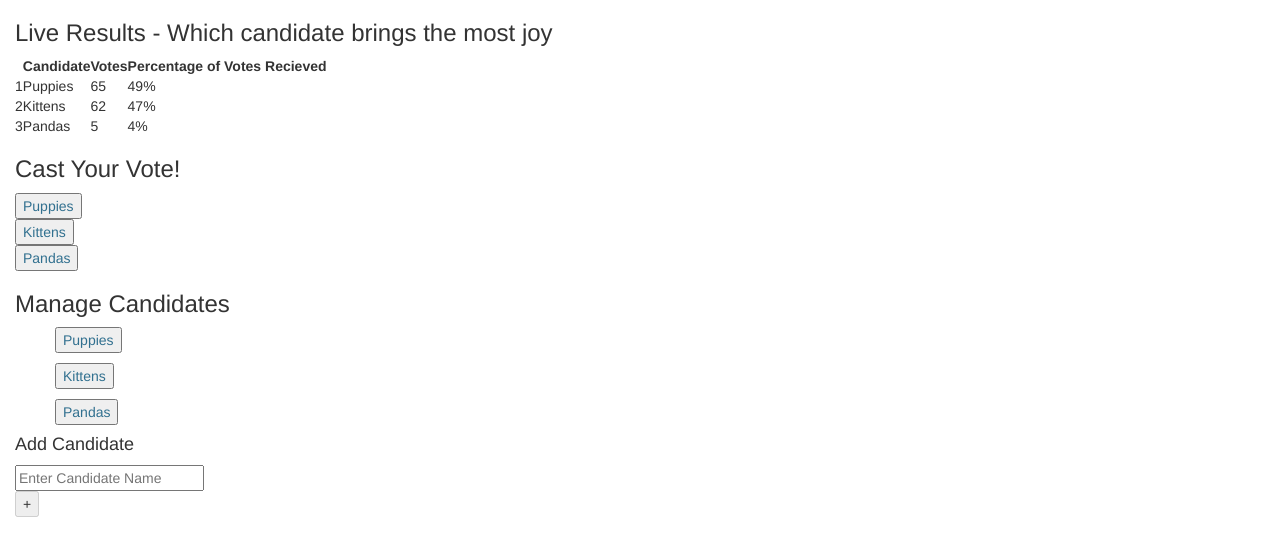
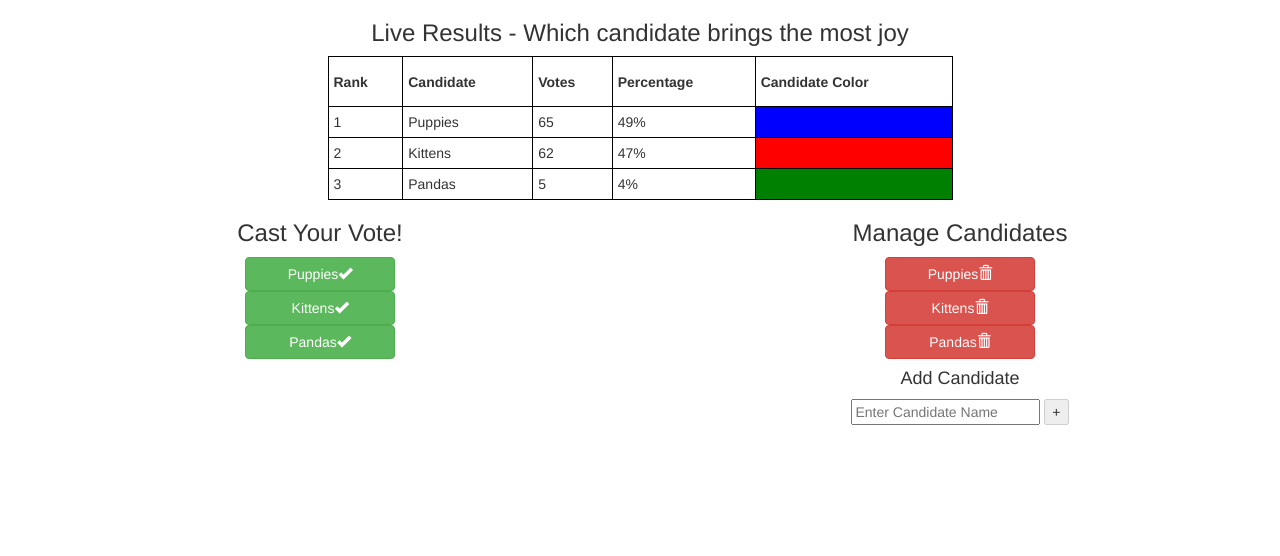
Before and after one commit to elliotthomas/DeveloperITM, a plain HTML site: page index.html in a window 1280 px wide. Drawn offline with nearby package versions, Linux system fonts and the light colour scheme.

Commit message:
updated styling

```diff
--- a/App/Election.App.js
+++ b/App/Election.App.js
@@ -97,14 +97,12 @@
 
             ctrl.newCandidate = null;
 
-            //TODO Add code to add a new candidate
             ctrl.addNewCandidate = function () {
               console.log("in add new candidate");
-              console.log("new candidate name ->" ,ctrl.newCandidate);
               ctrl.onCreate({$candidate: ctrl.newCandidate});
+              ctrl.newCandidate = buildNewCandidate();
             };//end add new candidate
 
-            //TODO Add code to remove a candidate
             ctrl.removeCandidate = function (candidate) {
               console.log('in remove candidate');
               ctrl.onDelete({$candidate: candidate})
@@ -122,7 +120,7 @@
                   color += letters[Math.floor(Math.random() * 16)];
                 }
                 return color;
-              }
+              };//end getRandomColor
 		}
 
 })(window.angular);
@@ -146,6 +144,7 @@
 			var ctrl = this;
 
             ctrl.getCandidatePercentage = function (votes) {
+              console.log('inget candidate percentage');
                 var total = _.sumBy(ctrl.candidates, "votes");
                 if (total) {
                     return (100 * votes / total).toFixed(0) + "%"
--- a/App/Election.Candidate.Component.Template.html
+++ b/App/Election.Candidate.Component.Template.html
@@ -2,11 +2,11 @@
     <div>
         <!-- List of Candidates -->
         <h3>Manage Candidates</h3>
-        <ol ng-repeat="candidate in $ctrl.candidates">
-          <button type="button" ng-click="$ctrl.removeCandidate(candidate)">
-              <span class="text-info" ng-bind="candidate.name"></span>
+        <div ng-repeat="candidate in $ctrl.candidates">
+          <button class= 'btn btn-danger' type="button" ng-click="$ctrl.removeCandidate(candidate)">
+              <span ng-bind = "candidate.name"></span><span class= 'glyphicon glyphicon-trash'></span>
           </button>
-        </ol>
+        </div>
 
     </div>
     <div>
@@ -15,10 +15,7 @@
         <div ng-form="$ctrl.form">
             <div>
                 <input type="text" placeholder="Enter Candidate Name" required ng-model="$ctrl.newCandidate.name"/>
-            </div>
-            <div>
-                <button type="button" ng-disabled="$ctrl.form.$invalid" ng-click= "$ctrl.addNewCandidate()"  > + </button>
-				<!--TODO Implement a add candidate function-->
+                <button type="button" ng-disabled="$ctrl.form.$invalid" ng-click= "$ctrl.addNewCandidate()"> + </button>
             </div>
         </div>
     </div>
--- a/App/Election.Component.Template.html
+++ b/App/Election.Component.Template.html
@@ -6,16 +6,16 @@
 			</tf-election-results>
 		</div>
 		<div>
-			<div>
+			<div class="row">
 				<!--Vote Component-->
-				<div>
+				<div class="col-md-6" align= 'center'>
 					<tf-election-vote
 						candidates="$ctrl.candidates"
 						on-vote="$ctrl.onVote($candidate)">
 					</tf-election-vote>
 				</div>
 				<!--Candidate Component-->
-				<div>
+				<div class="col-md-6 row-div" align= 'center'>
 					<tf-election-candidate
 						candidates="$ctrl.candidates"
 						on-create = '$ctrl.onCandidateCreate($candidate)'
--- a/App/Election.Results.Component.Template.html
+++ b/App/Election.Results.Component.Template.html
@@ -1,14 +1,14 @@
-<h3>
-    Live Results - Which candidate brings the most joy
-</h3>
 
-<table>
+<h3 class = 'text-center'>Live Results - Which candidate brings the most joy</h3>
+
+<table class = 'table-condensed'>
     <thead>
         <tr>
-            <th></th>
+            <th>Rank</th>
             <th>Candidate</th>
 			      <th>Votes</th>
-            <th>Percentage of Votes Recieved</th>
+            <th>Percentage</th>
+            <th>Candidate Color</th>
         </tr>
     </thead>
     <tbody>
@@ -25,6 +25,8 @@
              <td>
                  <span ng-bind = "$ctrl.getCandidatePercentage(candidate.votes)"></span>
              </td>
+             <td ng-style = "{'background-color': candidate.color}">
+             </td>
 
         </tr>
     </tbody>
--- a/App/Election.Vote.Component.Template.html
+++ b/App/Election.Vote.Component.Template.html
@@ -1,10 +1,10 @@
 <h3>Cast Your Vote!</h3>
-
 <div>
     <div ng-repeat="candidate in $ctrl.candidates">
         <!--One button foreach candidate-->
-        <button type="button" ng-click="$ctrl.castVote(candidate)">
-            <span class="text-info" ng-bind="candidate.name"></span>
+
+        <button class ="btn btn-success" type="button" ng-click="$ctrl.castVote(candidate)">
+            <span ng-bind = "candidate.name"></span><span class= 'glyphicon glyphicon-ok'></span>
         </button>
     </div>
 </div>
--- a/index.html
+++ b/index.html
@@ -4,6 +4,7 @@
 	<title>ITM 21st Services</title>
 	<link href="https://maxcdn.bootstrapcdn.com/font-awesome/4.7.0/css/font-awesome.min.css" rel="stylesheet" >
 	<link href="https://maxcdn.bootstrapcdn.com/bootstrap/3.3.7/css/bootstrap.min.css" rel="stylesheet" integrity="sha384-BVYiiSIFeK1dGmJRAkycuHAHRg32OmUcww7on3RYdg4Va+PmSTsz/K68vbdEjh4u" crossorigin="anonymous">
+	<link rel="stylesheet" href="styles/styles.css">
 </head>
 <body>
 
--- /dev/null
+++ b/styles/styles.css
@@ -0,0 +1,18 @@
+table {
+  border-radius: 5px;
+  width: 50%;
+  margin: 0px auto;
+  float: none;
+}
+
+table, th, td {
+  border: 1px solid black;
+}
+
+th {
+  height: 50px;
+}
+
+.btn {
+  width: 150px;
+}
```
